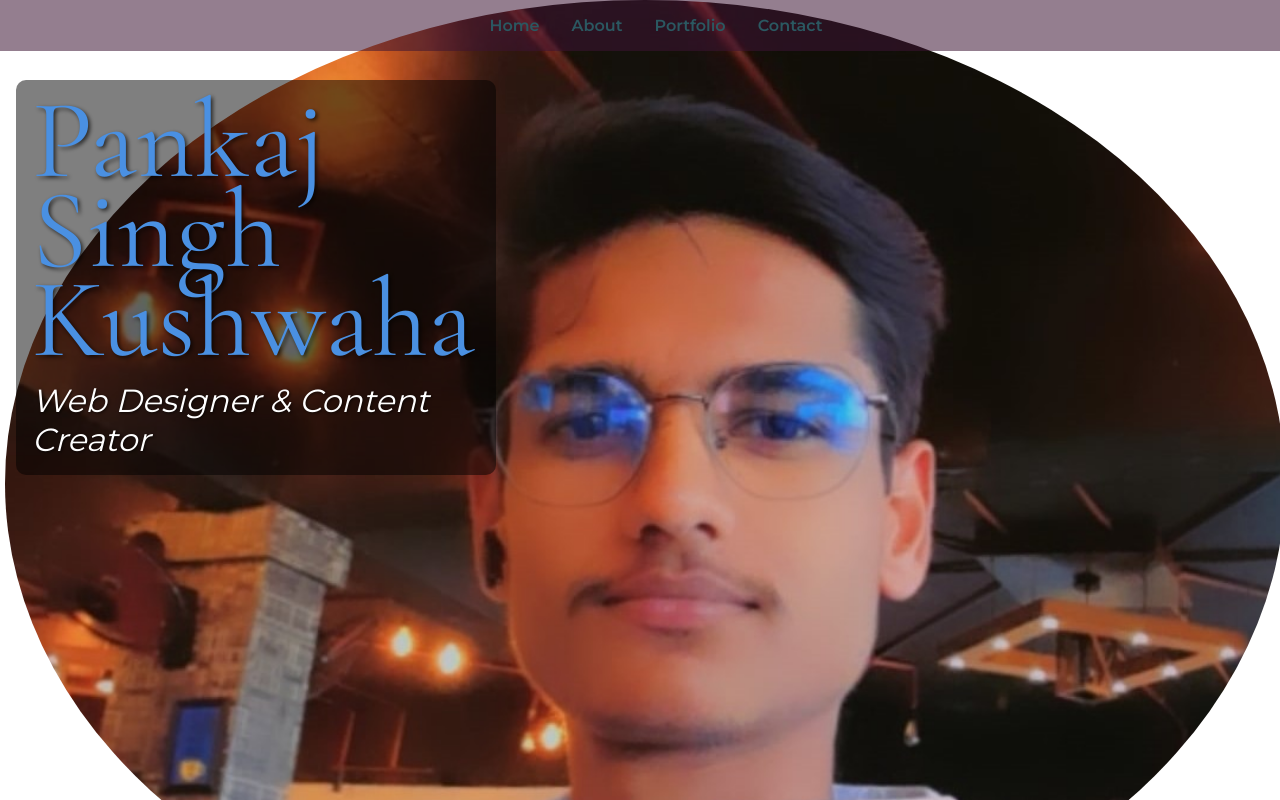
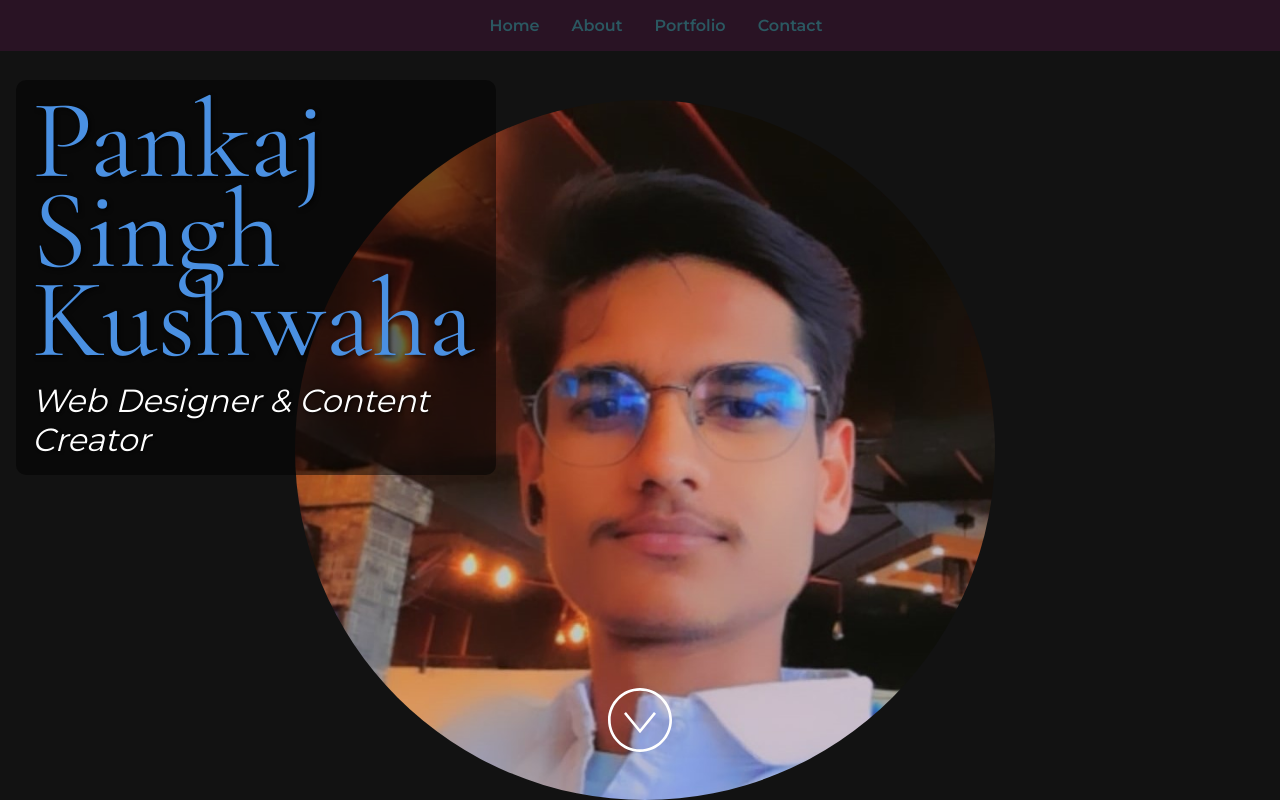
Before and after one commit to PANKAJ-SINGH-KUSHWAHA/My-Portfolio, a React (Vite) app: page / in a window 1280 px wide. Built offline with nearby package versions, Linux system fonts and the light colour scheme.

Commit message:
updated the styling part of the portfolio

```diff
--- a/src/App.jsx
+++ b/src/App.jsx
@@ -45,6 +45,7 @@ const App = () => {
     link.rel = 'icon';
     link.href = image;
     document.head.appendChild(link);
+
   });
 
   return (
--- a/src/Components/Home.jsx
+++ b/src/Components/Home.jsx
@@ -27,7 +27,7 @@ const imageAltText = "Pankaj Singh Kushwaha Profile photo";
 const Home = ({ name, title }) => {
   return (
     <section id="home" className="min-height" style={{ position: "relative" }}>
-      <img className="background" src={image} alt="" style={{ width: "100%", position: "relative", borderRadius: "50%", marginLeft:"5px",marginRight:"5px" }} />
+      <img className="background" src={image} alt="" style={{ width: "700px", height:"700px", position: "relative",zIndex:0, borderRadius: "50%",marginTop:"100px" , marginLeft:"5px",marginRight:"5px" }} />
       <div style={{ position: "absolute", top: "5rem", left: "1rem", width: "28rem", backgroundColor: "rgba(0, 0, 0, 0.5)", padding: "1rem", borderRadius: "10px" }}>
         <h1 style={{ color: "#4A90E2", textShadow: "2px 2px 4px rgba(0, 0, 0, 0.7)" }}>{name}</h1>
         <h2 style={{ color: "#FFFFFF", textShadow: "1px 1px 3px rgba(0, 0, 0, 0.7)", fontStyle: "italic" }}>{title}</h2>
--- a/src/styles.css
+++ b/src/styles.css
@@ -12,12 +12,21 @@ body {
   overflow-x: hidden;
   padding: 0;
   width: 100%;
+  overflow-y: scroll;
+  scrollbar-width: none; /* Firefox */
+  -ms-overflow-style: none;  /* Internet Explorer 10+ */
+  background-color: #121212;
+  color: #e0e0e0;
 }
 
 div#main {
   display: flex;
   flex-direction: column;
   width: 100vw;
+  }
+
+  div#main::-webkit-scrollbar {
+    display: none;  /* Safari and Chrome */
 }
 
 section {
```
